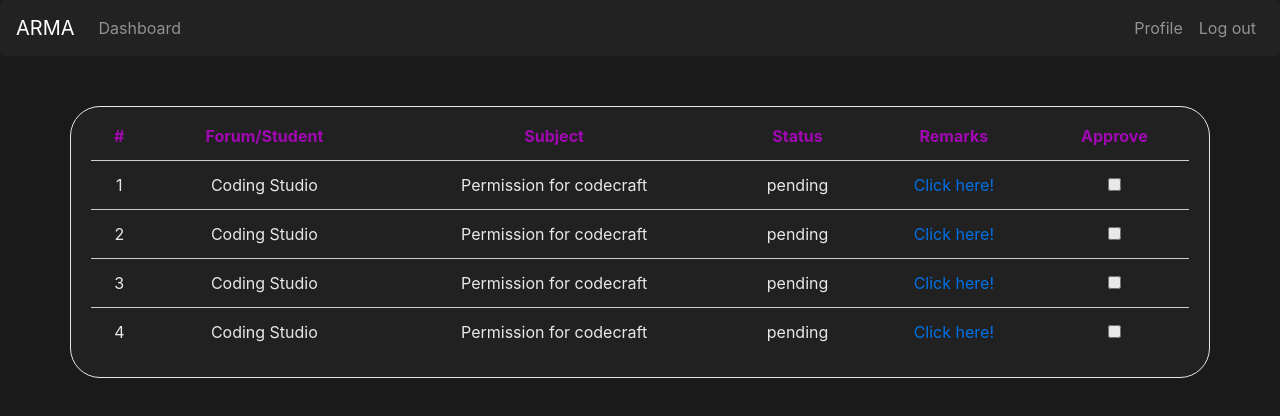
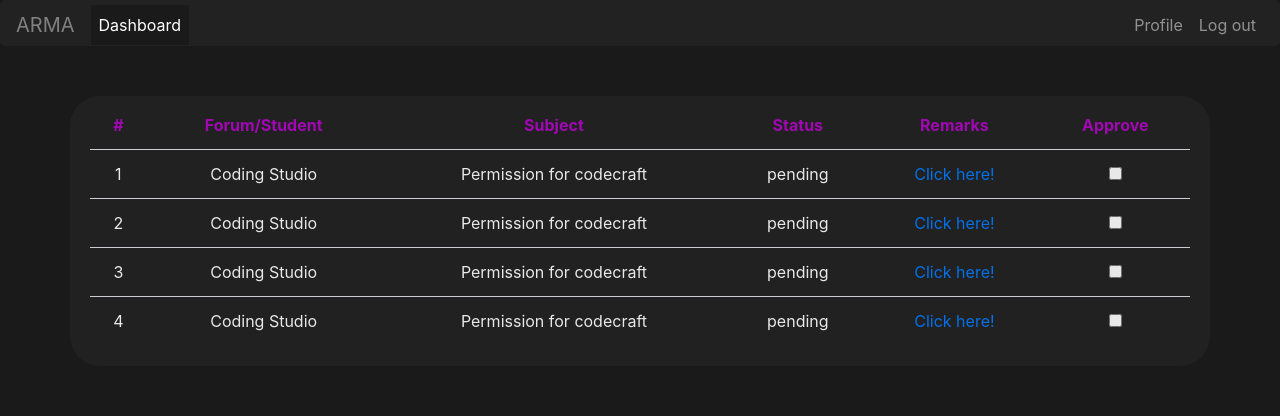
Before and after one commit to coding-Studio-vbit/A.R.M.A-Legacy, a React (Create React App) app in the folder react/: page /Hdashboard in a window 1280 px wide. Shown: the top 416 px of the page. Built offline with nearby package versions, Linux system fonts and the light colour scheme.

Commit message:
update HOD

```diff
--- a/react/src/components/Navi.js
+++ b/react/src/components/Navi.js
@@ -4,16 +4,16 @@ import {Nav,Navbar} from 'react-bootstrap';
 
 export default function Navi() {
     return (
-      <Navbar style={{backgroundColor: '#222222 !important', borderRadius:'5px'}} className="navigation" collapseOnSelect expand="lg" bg="dark" variant="dark">
-  <Navbar.Brand href="#home">ARMA</Navbar.Brand>
+      <Navbar style={{backgroundColor: '#222222 !important',paddingBottom:0,paddingTop:'5px', borderRadius:'5px'}} className="navigation" collapseOnSelect expand="lg" bg="dark" variant="dark">
+  <Navbar.Brand href="#home" style={{color:'grey'}}>ARMA</Navbar.Brand>
   <Navbar.Toggle aria-controls="responsive-navbar-nav" />
   <Navbar.Collapse id="responsive-navbar-nav">
     <Nav className="mr-auto">
-      <Nav.Link>Dashboard</Nav.Link>
+      <Nav.Link style={{backgroundColor: '#1a1a1a', paddingBottom:'-5px',color:'white'}}>Dashboard</Nav.Link>
     </Nav>
     <Nav>
-      <Nav.Link>Profile</Nav.Link>
-      <Nav.Link>
+      <Nav.Link style={{paddingBottom:'8.5px'}}>Profile</Nav.Link>
+      <Nav.Link style={{paddingBottom:'3px'}}>
         Log out
       </Nav.Link>
     </Nav>
--- a/react/src/css/table.css
+++ b/react/src/css/table.css
@@ -37,7 +37,6 @@ body{
 	text-align: center;
 	border-radius: 30px;
 	margin-top: 50px;
-	border: 1px solid white;
 	background-color: #222222;
 	opacity: 90%;
 	color: white;
```
